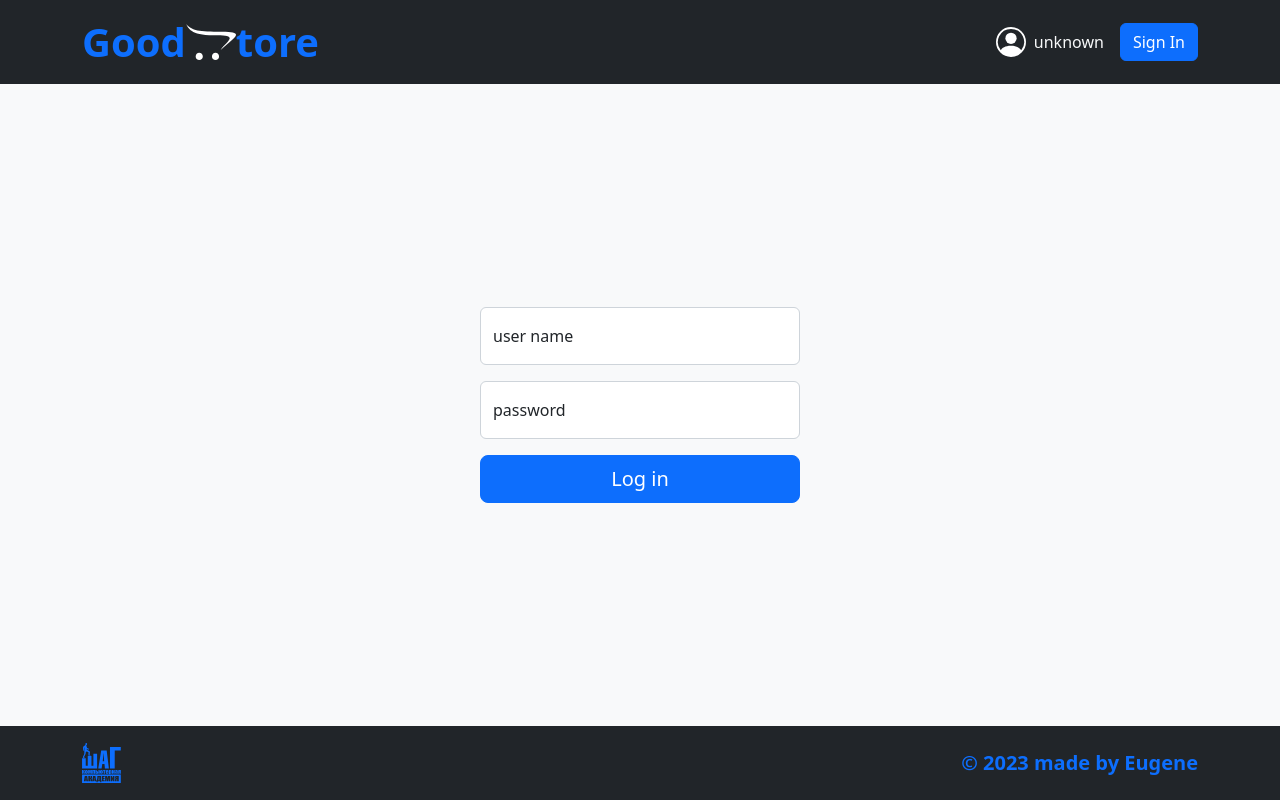
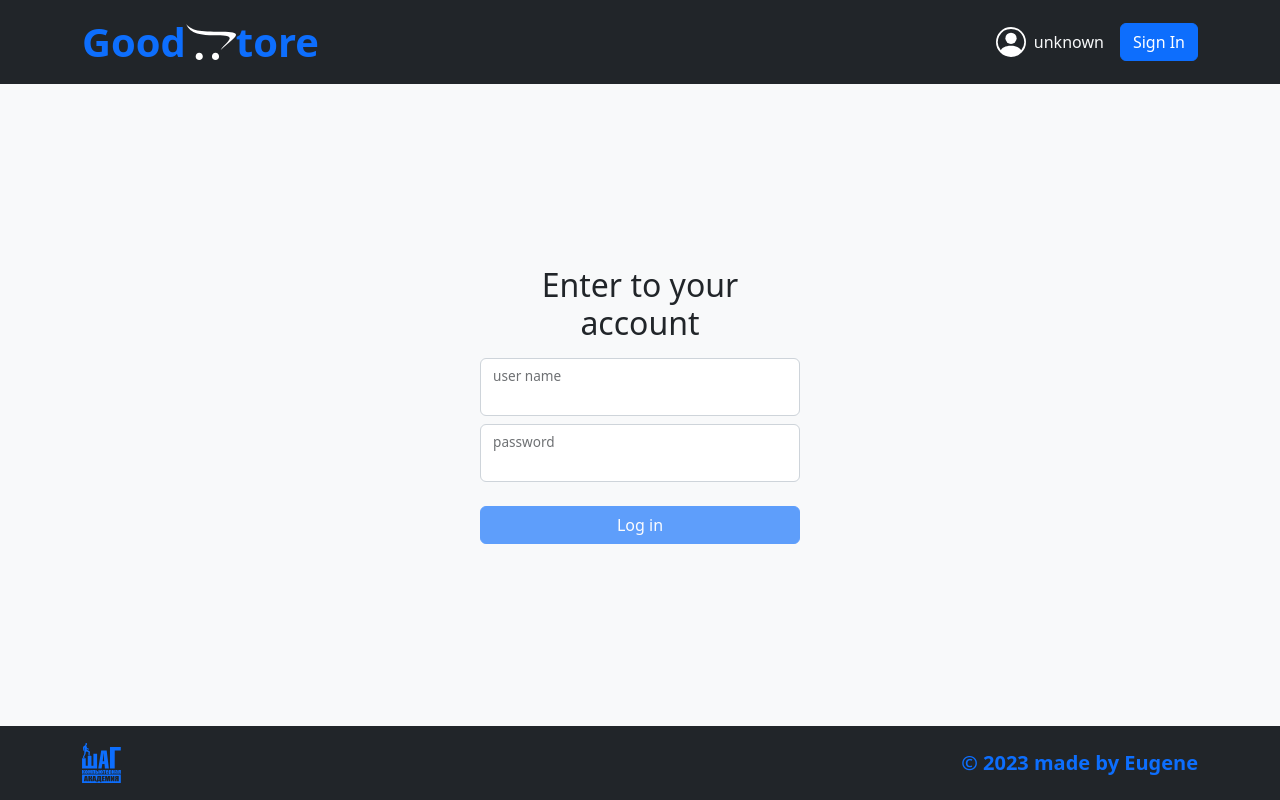
Before and after one commit to DrabantBY/fake-store-api, a React (Vite) app: page /login in a window 1280 px wide. Built offline with nearby package versions, Linux system fonts and the light colour scheme.

Commit message:
feat: use formik and yup

```diff
--- a/package.json
+++ b/package.json
@@ -11,10 +11,12 @@
   },
   "dependencies": {
     "bootstrap": "^5.2.3",
+    "formik": "^2.2.9",
     "react": "^18.2.0",
     "react-dom": "^18.2.0",
     "react-router-dom": "^6.8.0",
     "swiper": "^8.4.7",
+    "yup": "^0.32.11",
     "zustand": "^4.3.2"
   },
   "devDependencies": {
--- a/src/App.tsx
+++ b/src/App.tsx
@@ -5,7 +5,7 @@ import loaderProductsItem from './loaders/loaderProductsItem';
 import Products from './components/Products/Products';
 import ProductsItem from './components/ProductsItem/ProductsItem';
 import Cart from './components/Cart/Cart';
-import Login from './components/Login/Login';
+import LoginForm from './components/LoginForm/LoginForm';
 
 const router = createBrowserRouter([
   {
@@ -28,7 +28,7 @@ const router = createBrowserRouter([
       },
       {
         path: 'login',
-        element: <Login />,
+        element: <LoginForm />,
       },
     ],
   },
--- a/src/components/Login/Login.tsx
+++ /dev/null
@@ -1,31 +0,0 @@
-const Purchase = () => {
-  return (
-    <form className="m-auto" style={{ width: '20rem' }}>
-      <div className="form-floating mb-3">
-        <input
-          className="form-control"
-          type="text"
-          id="username"
-          name="username"
-          placeholder="kminchelle"
-        />
-        <label htmlFor="username">user name</label>
-      </div>
-      <div className="form-floating mb-3">
-        <input
-          className="form-control"
-          type="password"
-          id="password"
-          name="password"
-          placeholder="0lelplR"
-        />
-        <label htmlFor="password">password</label>
-      </div>
-      <button className="w-100 btn btn-lg btn-primary" type="submit">
-        Log in
-      </button>
-    </form>
-  );
-};
-
-export default Purchase;
--- /dev/null
+++ b/src/components/LoginForm/LoginForm.tsx
@@ -0,0 +1,76 @@
+import { Formik, Field, Form, ErrorMessage } from 'formik';
+import * as Yup from 'yup';
+import { ReactComponent as IconError } from '../../assets/exclamation-triangle.svg';
+import { useLoginState } from '../../state';
+
+const LoginForm = () => {
+  const { error, getUserLoginData } = useLoginState((state) => ({
+    error: state.error,
+    getUserLoginData: state.getUserLoginData,
+  }));
+  console.log(error);
+  return (
+    <Formik
+      initialValues={{ username: '', password: '' }}
+      validationSchema={Yup.object().shape({
+        username: Yup.string()
+          .required('required')
+          .min(4, 'min 4 characters')
+          .max(10, 'max 10 characters'),
+        password: Yup.string().required('required').min(7, 'min 7 characters'),
+      })}
+      onSubmit={(values) => getUserLoginData(values)}>
+      {(formik) => (
+        <Form className="m-auto" style={{ width: '20rem' }}>
+          <h2 className="text-center mb-3">Enter to your account</h2>
+          <div className="form-floating mb-2">
+            <Field className="form-control" name="username" title="username: kminchelle" />
+            <label htmlFor="username">user name</label>
+            <ErrorMessage name="username">
+              {(msg) => (
+                <div className="text-danger position-absolute top-0 end-0 pe-2 d-flex align-items-center gap-2">
+                  {msg} <IconError />
+                </div>
+              )}
+            </ErrorMessage>
+          </div>
+          <div className="form-floating mb-4">
+            <Field
+              className="form-control"
+              name="password"
+              type="password"
+              title="password: 0lelplR"
+            />
+            <label htmlFor="password">password</label>
+            <ErrorMessage className="text-danger" name="password">
+              {(msg) => (
+                <div className="text-danger position-absolute top-0 end-0 pe-2 d-flex align-items-center gap-2">
+                  {msg} <IconError />
+                </div>
+              )}
+            </ErrorMessage>
+          </div>
+          <button
+            className="w-100 btn btn-primary"
+            type="submit"
+            disabled={!(formik.isValid && formik.dirty) || formik.isSubmitting}>
+            {formik.isSubmitting && (
+              <>
+                <span
+                  className="spinner-border spinner-border-sm"
+                  role="status"
+                  aria-hidden="true"
+                />
+                Loading...
+              </>
+            )}
+            {!formik.isSubmitting && error && error}
+            {!formik.isSubmitting && !error && 'Log in'}
+          </button>
+        </Form>
+      )}
+    </Formik>
+  );
+};
+
+export default LoginForm;
--- a/src/state.ts
+++ b/src/state.ts
@@ -64,15 +64,28 @@ const useLoginState = create<LoginStateInterface>(
     (set) => ({
       user: null,
 
-      getUserLoginData: async (username, password) => {
+      // loading: false,
+
+      error: null,
+
+      getUserLoginData: async (formData) => {
+        // set({ loading: true });
         const options = {
           method: 'POST',
           headers: { 'Content-type': 'application/json' },
-          body: JSON.stringify({ username, password }),
+          body: JSON.stringify(formData),
         };
-        const response = await fetch('https://dummyjson.com/auth/login', options);
-        const user = (await response.json()) as UserLoginInterface;
-        set({ user });
+        try {
+          const response = await fetch('https://dummyjson.com/auth/login', options);
+          if (!response.ok) throw new Error('Authentication error');
+          const user = (await response.json()) as UserLoginInterface;
+          set({ user });
+        } catch (err) {
+          set({ error: (err as Error).message });
+        }
+        // finally {
+        //   set({ loading: false });
+        // }
       },
       clearUserLoginData: () => set({ user: null }),
     }),
--- a/src/type.ts
+++ b/src/type.ts
@@ -52,6 +52,10 @@ export interface UserLoginInterface {
 
 export interface LoginStateInterface {
   user: null | UserLoginInterface;
-  getUserLoginData: (username: string, password: string) => void;
+  // loading: boolean;
+  error: null | string;
+  getUserLoginData: (formData: FormData) => void;
   clearUserLoginData: () => void;
 }
+
+type FormData = { username: string; password: string };
```
Also changed, not shown: src/assets/exclamation-triangle.svg (added), 1 other file (tests, documents, lock files or other folders).
